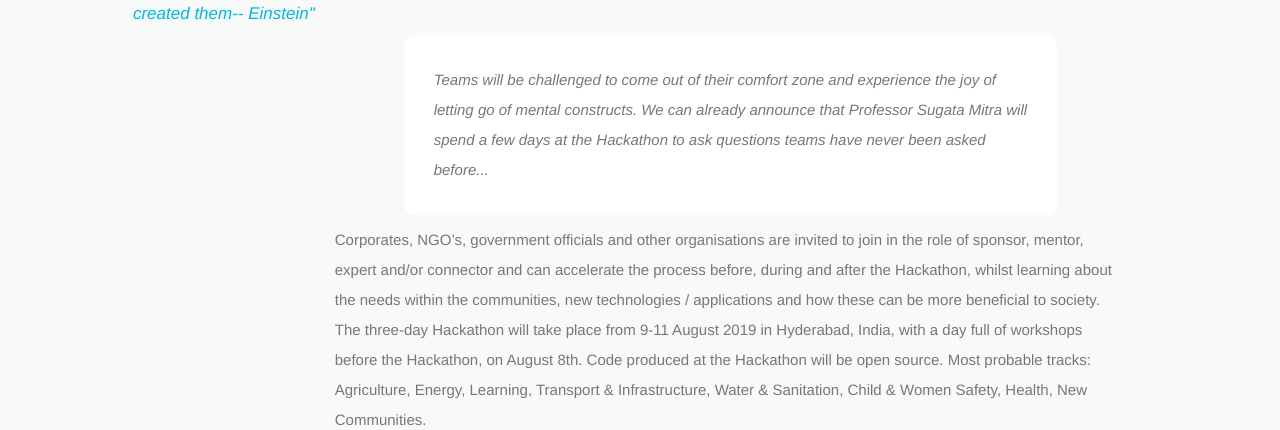
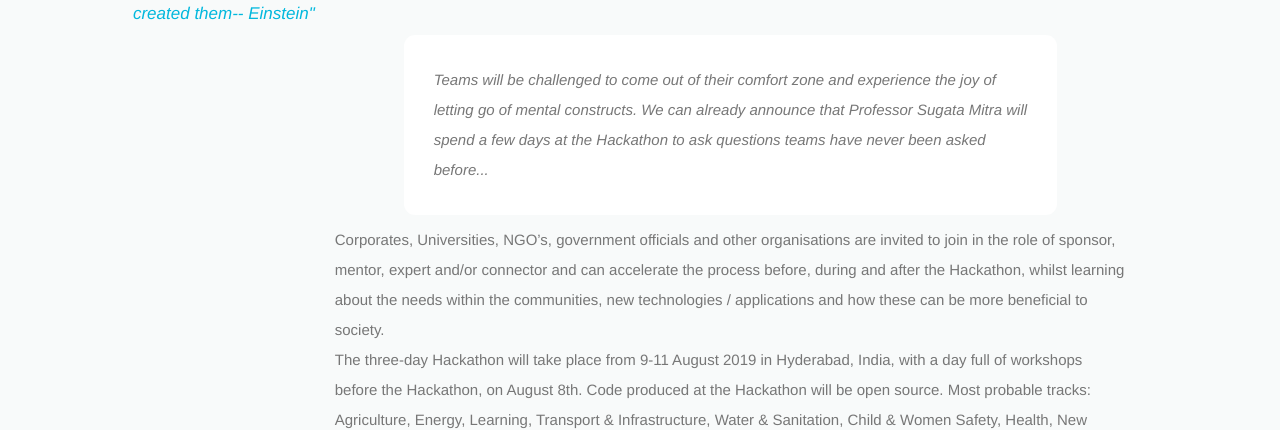
Before and after one commit to wisecolab/site, a plain HTML site: page hackathon.html in a window 1280 px wide. Shown: the part 375-805 px from the top of the page. Drawn offline with Linux system fonts and the light colour scheme.

Commit message:
Update hackathon.html

```diff
--- a/hackathon.html
+++ b/hackathon.html
@@ -79,7 +79,7 @@
                         the Hackathon to ask questions teams have never been asked before...
                     </div>
                 </div>
-                <div class="long-text-content-col-para">Corporates, NGO’s, government officials and other organisations are
+                <div class="long-text-content-col-para">Corporates, Universities, NGO’s, government officials and other organisations are
                     invited to join in the role of sponsor, mentor, expert and/or connector and can accelerate the process
                     before, during and after the Hackathon, whilst learning about the needs within the communities, new technologies
                     / applications and how these can be more beneficial to society.
```
